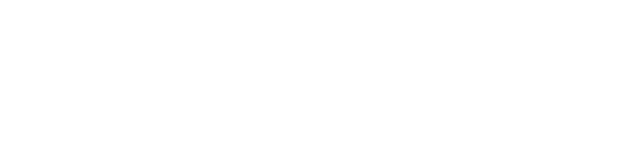
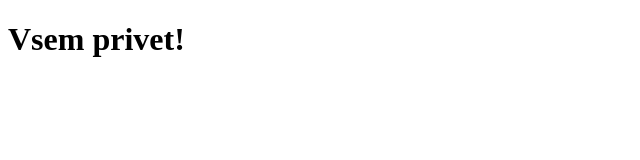
Before and after one commit to Dremin-N/first-project, a plain HTML site: page index.html in a window 1280 px wide. Shown: the whole page, without its empty margins (0-640 px from the left). Drawn offline with Linux system fonts and the light colour scheme.

Commit message:
link with github

```diff
--- a/index.html
+++ b/index.html
@@ -5,5 +5,7 @@
     <meta name="viewport" content="width=device-width, initial-scale=1.0" />
     <title>Document</title>
   </head>
-  <body></body>
+  <body>
+    <h1>Vsem privet!</h1>
+  </body>
 </html>
```
